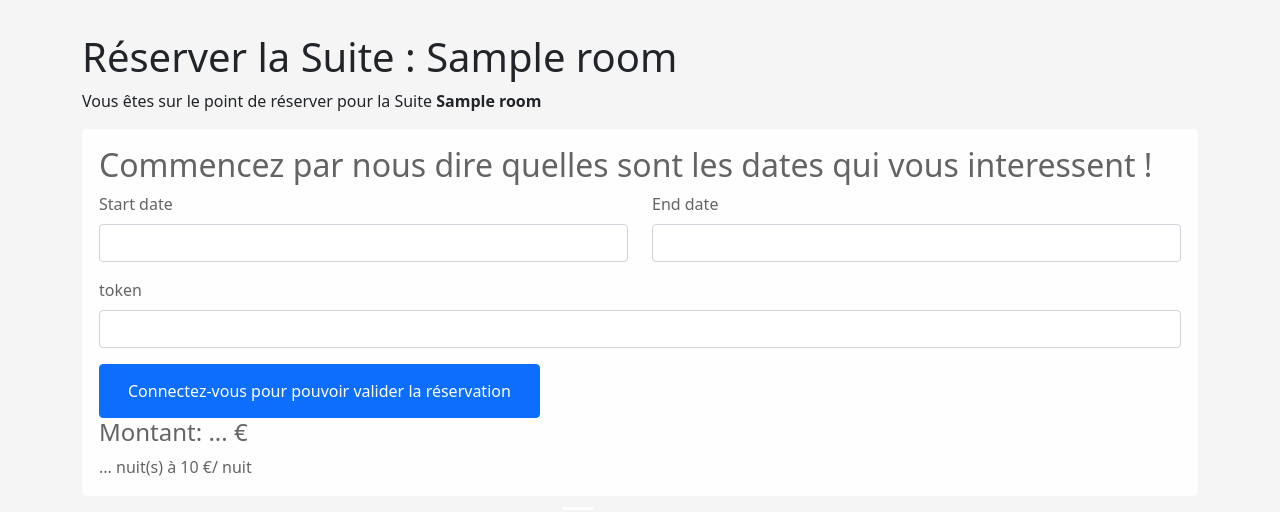
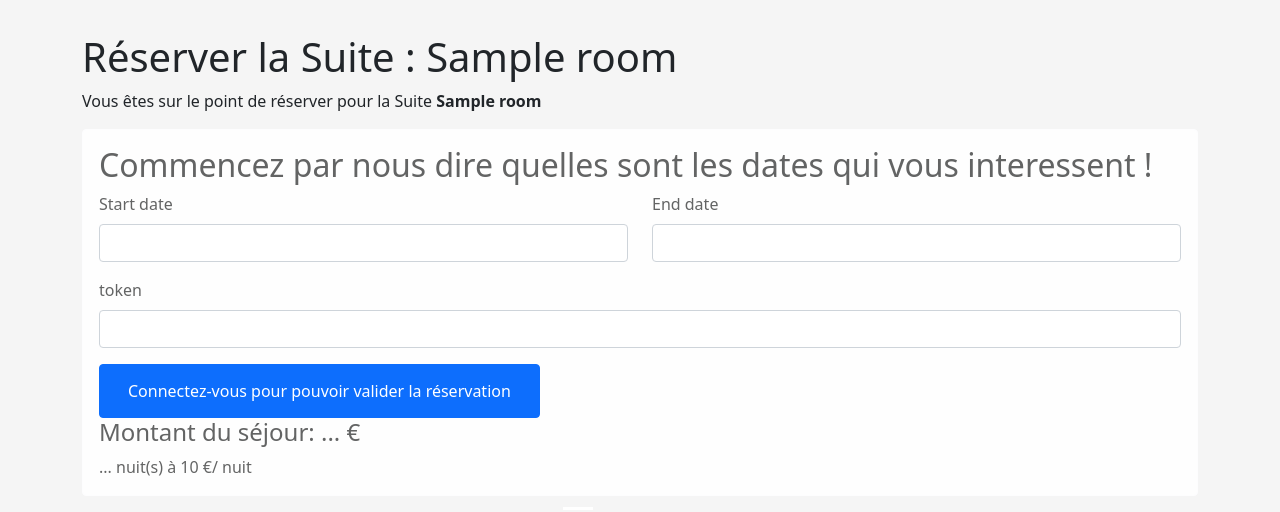
Before and after one commit to LuClams/hotels, a Symfony app: template templates/booking/book.html.twig in a window 1280 px wide. Shown: the part 171-683 px from the top of the page. Run offline with Twig, Linux system fonts and the light colour scheme; the template is opened without the code that fills it: most values are stand-ins (such as "Sample title", 1, 10 or a date in 2020); form fields are guessed from the names that the template uses; some libraries are stand-ins or nearby versions; grey boxes are pictures that could not be loaded.

```diff
--- a/templates/booking/book.html.twig
+++ b/templates/booking/book.html.twig
@@ -39,7 +39,7 @@
             {% endif %}
 
 
-            <h4>Montant: <span id="amount">...</span> &euro; </h4>
+            <h4>Montant du séjour: <span id="amount">...</span> &euro; </h4>
             <span id="days">...</span> nuit(s) à {{ room.price }} &euro;/ nuit
         </div>
     </div>
```
